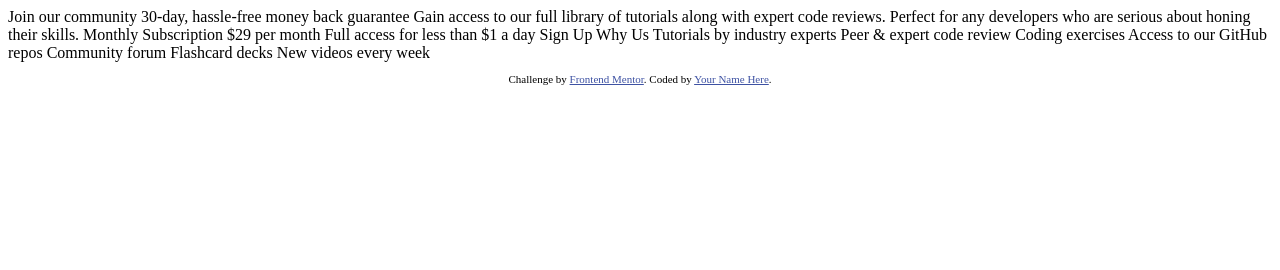
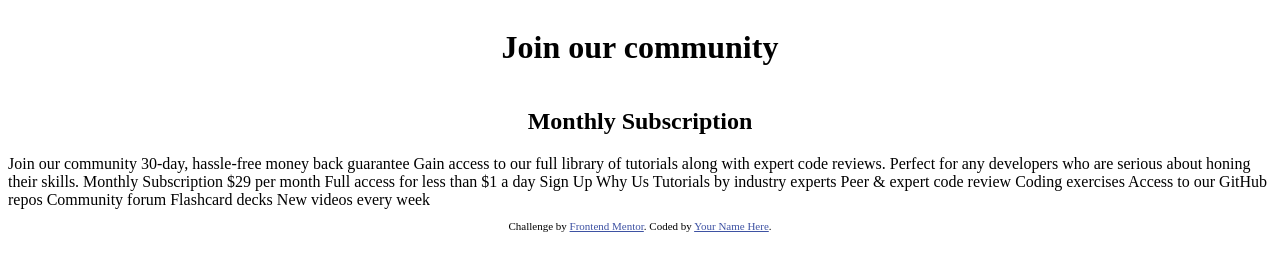
Before and after one commit to Manish-d-art/single-piece-grid-component, a plain HTML site: page index.html in a window 1280 px wide. Drawn offline with Linux system fonts and the light colour scheme.

Commit message:
update all

```diff
--- /dev/null
+++ b/css/style.css
@@ -0,0 +1,6 @@
+.card {
+    display: flex;
+    flex-direction: column;
+    align-items: center;
+    justify-content: center;
+}
--- a/index.html
+++ b/index.html
@@ -1,50 +1,48 @@
 <!DOCTYPE html>
 <html lang="en">
+
 <head>
     <meta charset="UTF-8">
-  <meta name="viewport" content="width=device-width, initial-scale=1.0"> <!-- displays site properly based on user's device -->
+    <meta name="viewport" content="width=device-width, initial-scale=1.0">
+    <!-- displays site properly based on user's device -->
 
+    <link rel="stylesheet" href="/css/style.css">
     <link rel="icon" type="image/png" sizes="32x32" href="./images/favicon-32x32.png">
 
     <title>Frontend Mentor | Single Price Grid Component</title>
 
     <!-- Feel free to remove these styles or customise in your own stylesheet 👍 -->
     <style>
-    .attribution { font-size: 11px; text-align: center; }
-    .attribution a { color: hsl(228, 45%, 44%); }
+        .attribution {
+            font-size: 11px;
+            text-align: center;
+        }
+
+        .attribution a {
+            color: hsl(228, 45%, 44%);
+        }
     </style>
 </head>
+
 <body>
-  Join our community
-
-  30-day, hassle-free money back guarantee
-
-  Gain access to our full library of tutorials along with expert code reviews.
-  Perfect for any developers who are serious about honing their skills.
-
-  Monthly Subscription
-
-  &dollar;29 per month
-
-  Full access for less than &dollar;1 a day
-
-  Sign Up
-
-  Why Us
-
-  Tutorials by industry experts
-  Peer &amp; expert code review
-  Coding exercises
-  Access to our GitHub repos
-  Community forum
-  Flashcard decks
-  New videos every week
+    <main>
+        <div class="card">
+            <div class="box-1">
+                <h1>Join our community</h1>
+            </div>
+            <div class="box-2">
+                <h2>Monthly Subscription</h2>
+            </div>
+        </div>
+    </main>
+    Join our community 30-day, hassle-free money back guarantee Gain access to our full library of tutorials along with expert code reviews. Perfect for any developers who are serious about honing their skills. Monthly Subscription &dollar;29 per month Full
+    access for less than &dollar;1 a day Sign Up Why Us Tutorials by industry experts Peer &amp; expert code review Coding exercises Access to our GitHub repos Community forum Flashcard decks New videos every week
 
     <footer>
         <p class="attribution">
-      Challenge by <a href="https://www.frontendmentor.io?ref=challenge" target="_blank">Frontend Mentor</a>.
-      Coded by <a href="#">Your Name Here</a>.
+            Challenge by <a href="https://www.frontendmentor.io?ref=challenge" target="_blank">Frontend Mentor</a>. Coded by <a href="#">Your Name Here</a>.
         </p>
     </footer>
 </body>
+
 </html>
```
Lines whose indentation alone changed are shown as unchanged.
